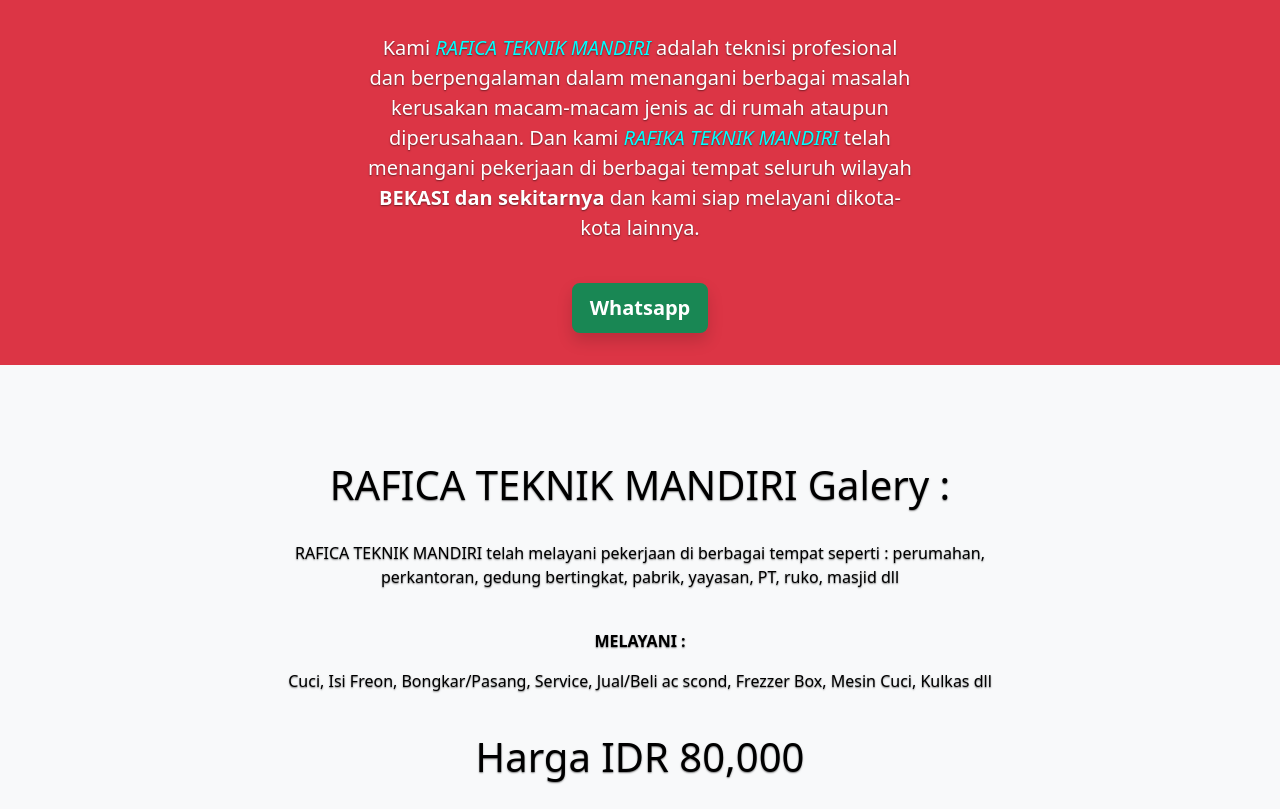
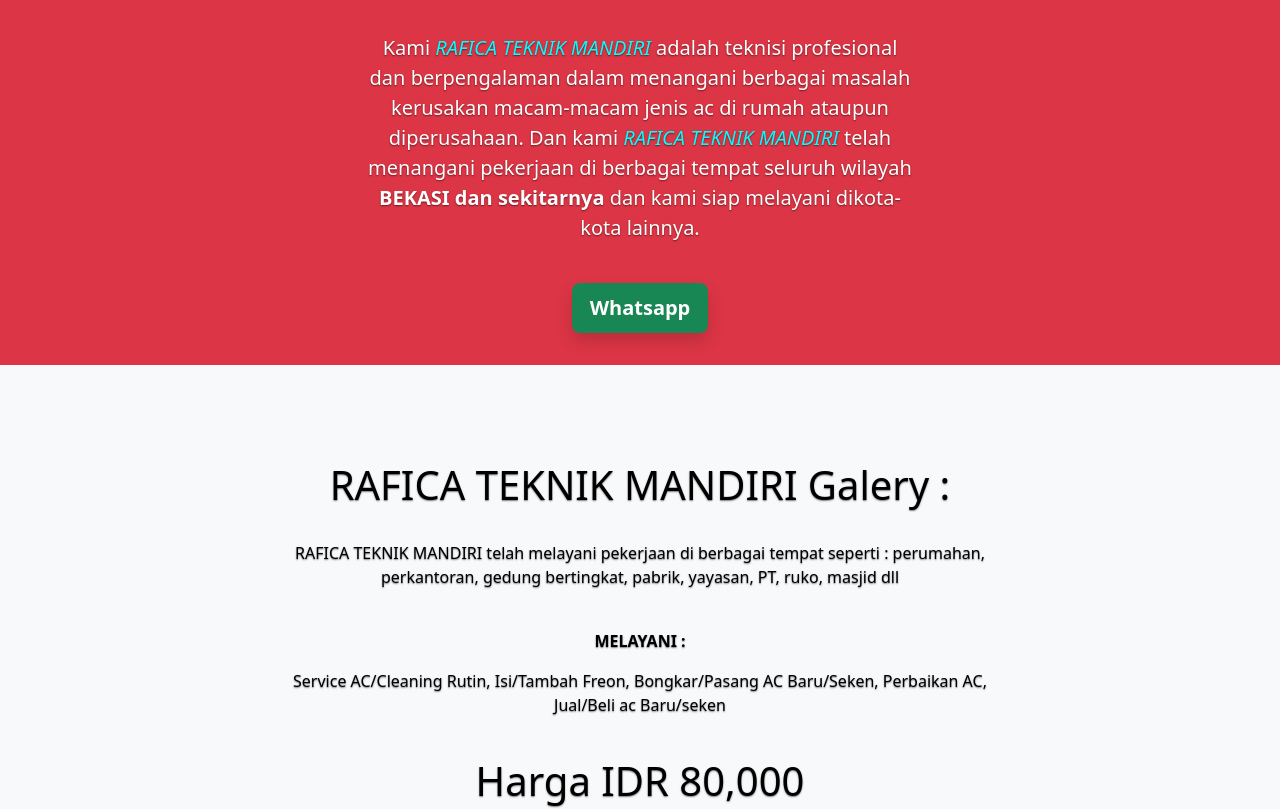
Before and after one commit to coorporates/raficateknikmandiri, a plain HTML site: page index.html in a window 1280 px wide. Shown: the part 635-1444 px from the top of the page. Drawn offline with nearby package versions, Linux system fonts and the light colour scheme.

Commit message:
merubah isi konten html

```diff
--- a/index.html
+++ b/index.html
@@ -88,7 +88,7 @@
           <p class="lead">
             <br />
             Kami <strong class="deskripsi"><i>RAFICA TEKNIK MANDIRI</i></strong> adalah teknisi profesional dan berpengalaman dalam menangani berbagai masalah kerusakan macam-macam jenis ac di rumah ataupun diperusahaan. Dan kami
-            <strong class="deskripsi"><i>RAFIKA TEKNIK MANDIRI</i></strong> telah menangani pekerjaan di berbagai tempat seluruh wilayah <strong class="fw-bold">BEKASI dan sekitarnya</strong> dan kami siap melayani dikota-kota lainnya.
+            <strong class="deskripsi"><i>RAFICA TEKNIK MANDIRI</i></strong> telah menangani pekerjaan di berbagai tempat seluruh wilayah <strong class="fw-bold">BEKASI dan sekitarnya</strong> dan kami siap melayani dikota-kota lainnya.
           </p>
           <br />
           <p class="lead">
@@ -163,7 +163,7 @@
                 <p>RAFICA TEKNIK MANDIRI telah melayani pekerjaan di berbagai tempat seperti : perumahan, perkantoran, gedung bertingkat, pabrik, yayasan, PT, ruko, masjid dll</p>
                 <br />
                 <p><strong>MELAYANI :</strong></p>
-                <p>Cuci, Isi Freon, Bongkar/Pasang, Service, Jual/Beli ac scond, Frezzer Box, Mesin Cuci, Kulkas dll</p>
+                <p>Service AC/Cleaning Rutin, Isi/Tambah Freon, Bongkar/Pasang AC Baru/Seken, Perbaikan AC, Jual/Beli ac Baru/seken</p>
                 <br />
                 <h1>Harga IDR 80,000</h1>
               </div>
@@ -322,7 +322,7 @@
           <h3>Alamat :</h3>
           <br />
           <p>Perum Tityan Indah Blok L 6 No.20</p>
-          <p>Kali Baru, Medan Satri Bekasi</p>
+          <p>Kali Baru, Medan Satria Bekasi</p>
           <p>Telpon/Wa : <a href="https://wa.me/6287875763334" class="text-decoration-none">0878 7576 3334</a></p>
         </div>
 
```
